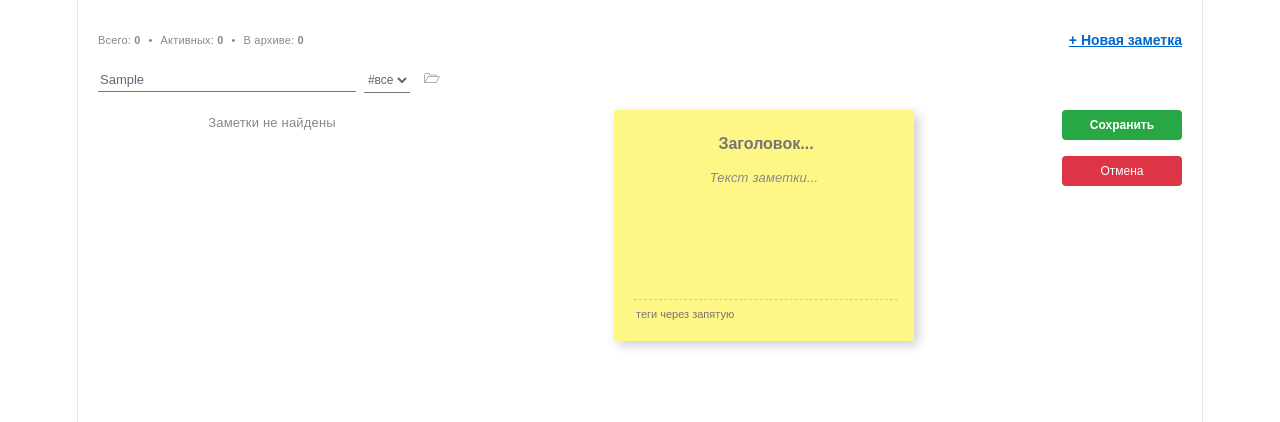
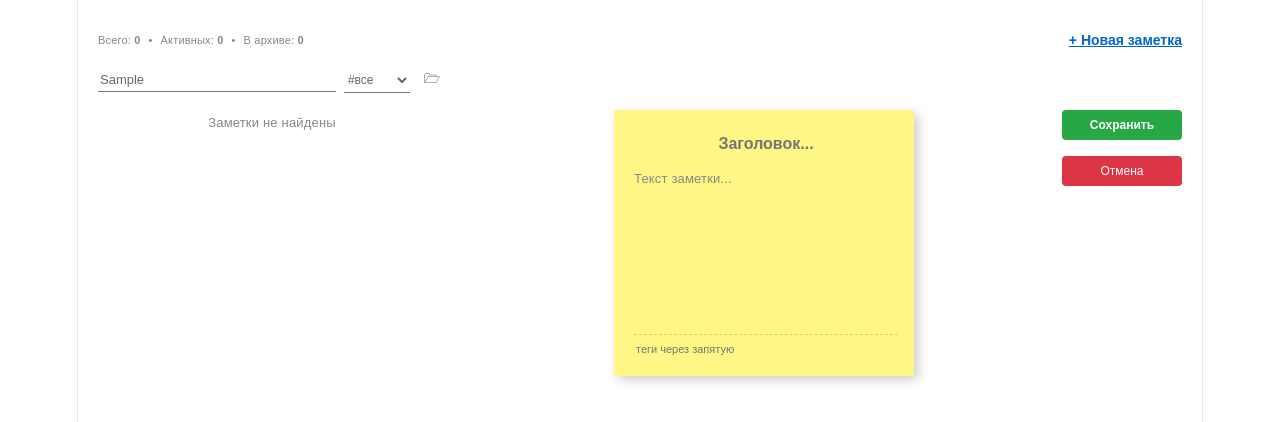
Before and after one commit to britunass/Notes, a React (Vite) app in the folder client/: page / in a window 1280 px wide. Both pictures are taken after typing "Sample" into the empty fields and a click on the button "+ Новая заметка". Shown: the top 422 px of the page. Built offline with nearby package versions, Linux system fonts and the light colour scheme.

Commit message:
Лаб4: Маркдаун. Версия без сложных фильтров

```diff
--- a/client/src/components/NoteCard.jsx
+++ b/client/src/components/NoteCard.jsx
@@ -16,8 +16,10 @@ export function NoteCard({ note, isSelected, onSelect }) {
         opacity: note.isArchived ? 0.5 : 1,
         transition: 'all 0.15s ease',
         height: '110px',
-        width: '100%',
-        maxWidth: '350px',
+        width: '350px',
+        minWidth: 0,
+        maxWidth: '100%',
+        flexShrink: 0,
         boxSizing: 'border-box',
         display: 'flex',
         flexDirection: 'column',
@@ -25,8 +27,19 @@ export function NoteCard({ note, isSelected, onSelect }) {
         overflow: 'hidden'
       }}
     >
-      <div>
-        <div style={{ fontWeight: 'bold', textAlign: 'center', fontSize: '13px', marginBottom: '6px', color: '#222' }}>
+      <div style={{ overflow: 'hidden' }}>
+        <div
+          style={{
+            fontWeight: 'bold',
+            textAlign: 'center',
+            fontSize: '13px',
+            marginBottom: '6px',
+            color: '#222',
+            whiteSpace: 'nowrap',
+            overflow: 'hidden',
+            textOverflow: 'ellipsis'
+          }}
+        >
           {note.title}
         </div>
 
@@ -34,7 +47,7 @@ export function NoteCard({ note, isSelected, onSelect }) {
           style={{
             fontSize: '12px',
             color: '#444',
-            maxHeight: '40px',
+            height: '18px',
             overflow: 'hidden',
             textOverflow: 'ellipsis',
             whiteSpace: 'nowrap',
@@ -46,7 +59,10 @@ export function NoteCard({ note, isSelected, onSelect }) {
               p: ({ node, ...props }) => <span {...props} />,
               h1: ({ node, ...props }) => <span style={{ fontWeight: 'bold' }} {...props} />,
               h2: ({ node, ...props }) => <span style={{ fontWeight: 'bold' }} {...props} />,
-              h3: ({ node, ...props }) => <span style={{ fontWeight: 'bold' }} {...props} />
+              h3: ({ node, ...props }) => <span style={{ fontWeight: 'bold' }} {...props} />,
+              ul: ({ node, ...props }) => <span {...props} />,
+              ol: ({ node, ...props }) => <span {...props} />,
+              li: ({ node, ...props }) => <span style={{ marginRight: '6px' }} {...props} />
             }}
           >
             {note.content}
--- a/client/src/components/NoteEditor.jsx
+++ b/client/src/components/NoteEditor.jsx
@@ -13,16 +13,34 @@ export function NoteEditor({
   const textareaRef = useRef(null);
   const [isFocused, setIsFocused] = useState(false);
 
-  const adjustTextareaHeight = () => {
-    if (textareaRef.current) {
-      textareaRef.current.style.height = 'auto';
-      textareaRef.current.style.height = `${textareaRef.current.scrollHeight}px`;
+  useEffect(() => {
+    if (isFocused && textareaRef.current) {
+      const el = textareaRef.current;
+      el.style.height = 'auto';
+      el.style.height = `${Math.max(150, el.scrollHeight)}px`;
     }
-  };
+  }, [content, isFocused]);
 
   useEffect(() => {
-    adjustTextareaHeight();
-  }, [content, isFocused]);
+    if (isFocused && textareaRef.current) {
+      const el = textareaRef.current;
+      const length = el.value.length;
+      el.setSelectionRange(length, length);
+    }
+  }, [isFocused]);
+
+  const sharedTypographyStyle = {
+    width: '100%',
+    fontSize: '13px',
+    lineHeight: '1.5',
+    fontFamily: 'inherit',
+    color: '#333',
+    textAlign: 'left',
+    padding: 0,
+    margin: 0,
+    boxSizing: 'border-box',
+    minHeight: '150px'
+  };
 
   return (
     <div style={{ display: 'flex', justifyContent: 'center' }}>
@@ -38,7 +56,7 @@ export function NoteEditor({
           height: 'auto',
           display: 'flex',
           flexDirection: 'column',
-          justify: 'space-between',
+          justifyContent: 'space-between',
           boxSizing: 'border-box',
           opacity: isArchived ? 0.65 : 1
         }}
@@ -68,43 +86,35 @@ export function NoteEditor({
               ref={textareaRef}
               value={content}
               autoFocus
-              disabled={isArchived}
               onChange={e => setContent(e.target.value)}
               onBlur={() => setIsFocused(false)}
-              placeholder={isArchived ? 'Заметка в архиве' : 'Текст заметки...'}
-              rows={8}
+              placeholder="Текст заметки..."
               style={{
-                width: '100%',
+                ...sharedTypographyStyle,
                 border: 'none',
                 background: 'transparent',
-                fontSize: '13px',
                 outline: 'none',
                 resize: 'none',
-                overflow: 'hidden',
-                fontFamily: 'inherit',
-                color: '#333'
+                overflow: 'hidden'
               }}
             />
           ) : (
             <div
               onClick={() => !isArchived && setIsFocused(true)}
-              className="markdown-content"
               style={{
-                width: '100%',
-                fontSize: '13px',
-                color: '#333',
-                lineHeight: '1.4',
+                ...sharedTypographyStyle,
                 cursor: isArchived ? 'default' : 'pointer',
                 whiteSpace: 'pre-wrap',
-                wordBreak: 'break-word',
-                minHeight: '130px'
+                wordBreak: 'break-word'
               }}
             >
               {content ? (
-                <ReactMarkdown>{content}</ReactMarkdown>
+                <ReactMarkdown>
+                  {content}
+                </ReactMarkdown>
               ) : (
-                <span style={{ color: '#888', fontStyle: 'italic' }}>
-                  {isArchived ? 'Заметка в архиве' : 'Текст заметки...'}
+                <span style={{ color: '#888', fontStyle: 'normal' }}>
+                  Текст заметки...
                 </span>
               )}
             </div>
@@ -125,6 +135,7 @@ export function NoteEditor({
             fontSize: '11px',
             outline: 'none',
             paddingTop: '8px',
+            marginTop: '15px',
             color: '#555'
           }}
         />
--- a/client/src/components/NoteSearch.jsx
+++ b/client/src/components/NoteSearch.jsx
@@ -10,7 +10,7 @@ export function NoteSearch({
   onToggleArchived
 }) {
   return (
-    <div style={{ display: 'flex', alignItems: 'center', gap: '8px', marginBottom: '15px', height: '30px' }}>
+    <div style={{ display: 'flex', alignItems: 'center', gap: '8px', marginBottom: '15px', height: '30px', width: '100%', boxSizing: 'border-box' }}>
       <input
         type="text"
         placeholder="Поиск..."
@@ -18,6 +18,7 @@ export function NoteSearch({
         onChange={e => onSearchChange(e.target.value)}
         style={{
           flex: 1,
+          minWidth: 0,
           border: 'none',
           borderBottom: '1px solid #777',
           background: 'transparent',
@@ -32,17 +33,20 @@ export function NoteSearch({
         value={selectedTag}
         onChange={e => onTagChange(e.target.value)}
         style={{
+          maxWidth: '90px',
+          width: 'auto',
           border: 'none',
           borderBottom: '1px solid #777',
           background: 'transparent',
           fontSize: '12px',
-          padding: '4px 0',
+          padding: '4px 20px 4px 0',
           outline: 'none',
-          color: 'inherit'
+          color: 'inherit',
+          cursor: 'pointer'
         }}
       >
         {availableTags.map(tag => (
-          <option key={tag} value={tag} style={{ color: '#000' }}>
+          <option key={tag} value={tag} style={{ backgroundColor: '#555', color: '#d0d0d0' }}>
             #{tag}
           </option>
         ))}
@@ -56,7 +60,8 @@ export function NoteSearch({
           cursor: 'pointer',
           borderRadius: '3px',
           padding: '2px 6px',
-          fontSize: '13px'
+          fontSize: '13px',
+          flexShrink: 0
         }}
         title={showOnlyArchived ? 'Показать активные' : 'Показать только архивированные'}
       >
```
